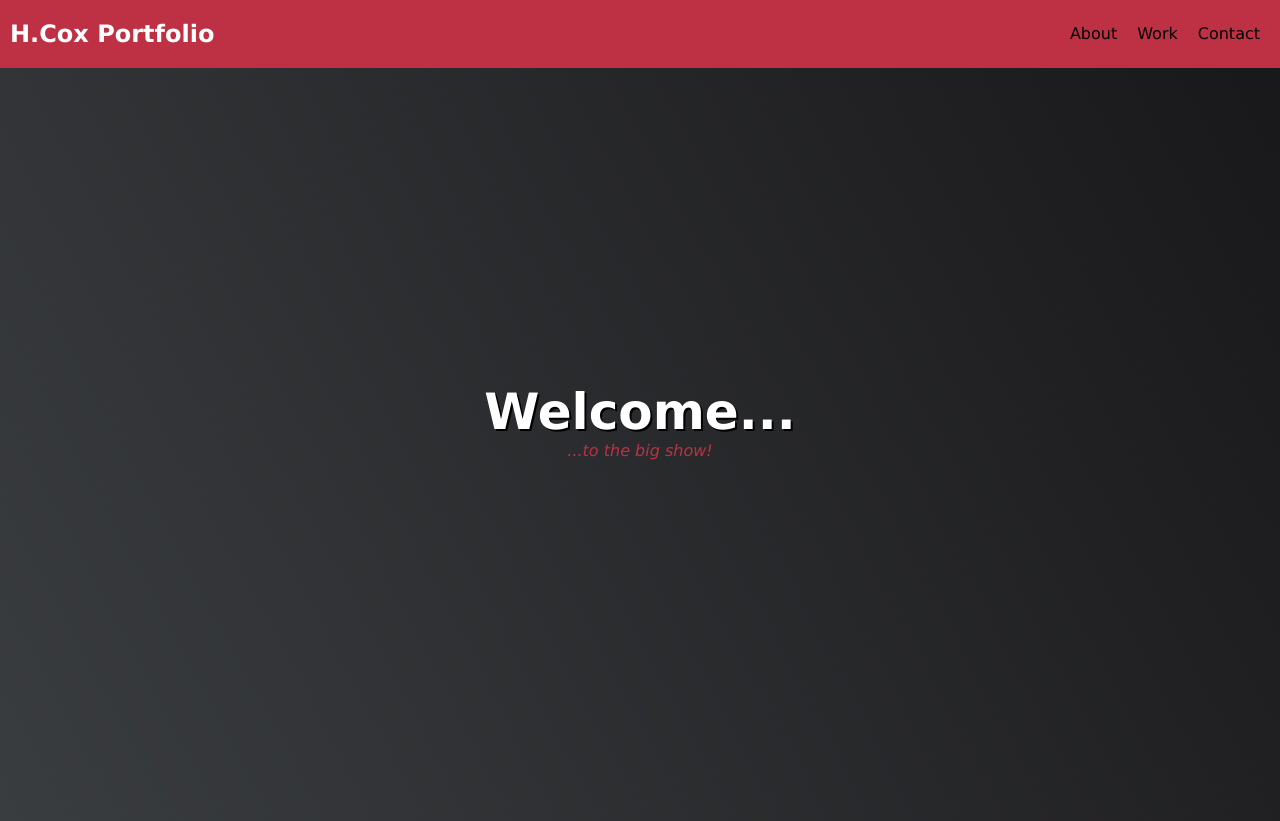
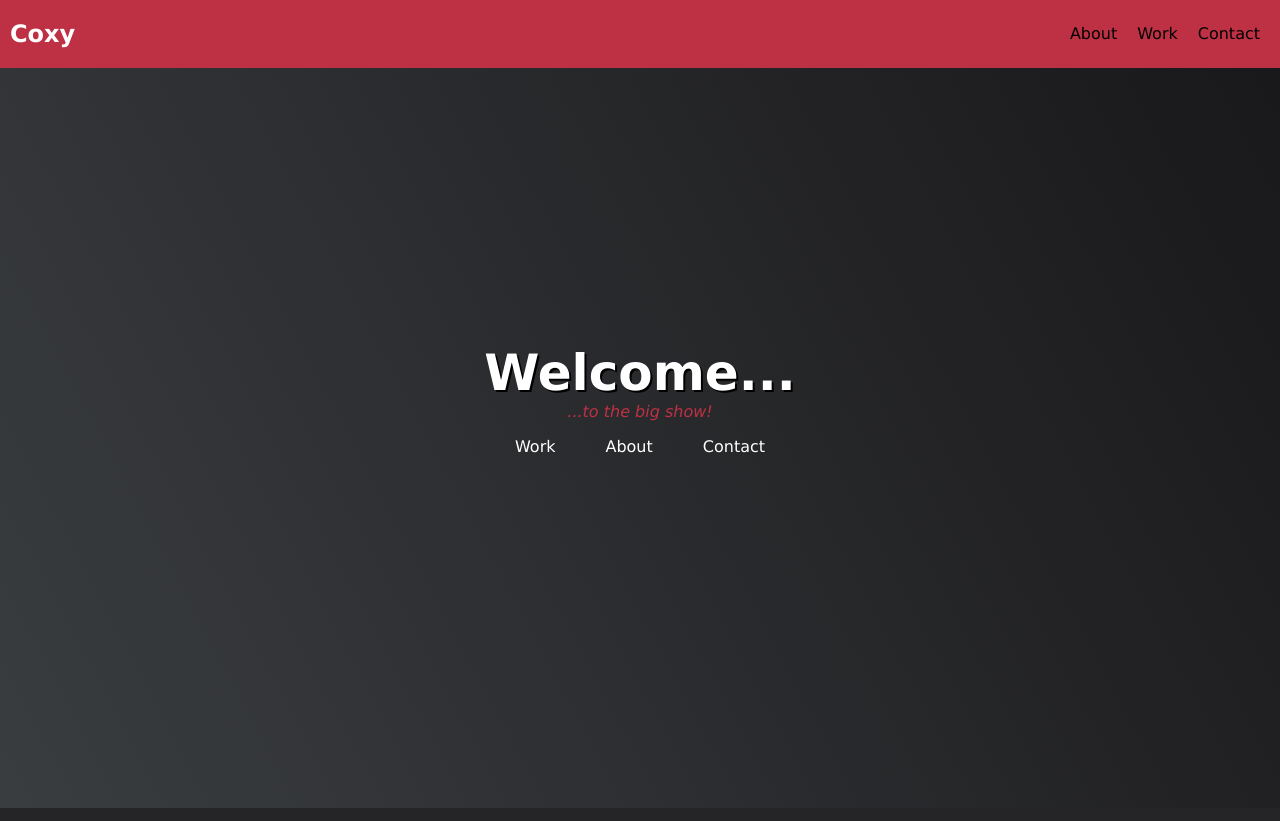
Before and after one commit to harry4041/coxy, a Flask app: page / in a window 1280 px wide. Run offline with Flask 2, Linux system fonts and the light colour scheme.

Commit message:
styling changes

```diff
--- a/static/styles/index.css
+++ b/static/styles/home.css
@@ -33,3 +33,28 @@
 .welcome-object, #projects-header{
   margin: 0px;
 }
+
+#nav-list{
+    display: flex;
+    list-style-type: none;
+    padding: 0px;
+}
+
+.nav-list-item{
+    margin: 0px 25px;
+    color: white;
+    animation: moving 1.5s;
+    position: relative;
+    top: 0;
+    transition: top ease 0.5s;
+}
+
+.nav-list-item:hover{
+    top: -5px;
+}
+
+@keyframes moving {
+    from {transform: translateY(15px); opacity: 0;}
+    to {transform: translateY(0px); opacity: 100;}
+
+}
--- a/templates/base.html
+++ b/templates/base.html
@@ -8,7 +8,7 @@
 </head>
 <body>
 <header id="header">
-    <h2 id="header-title"><a href="{{ url_for('home') }}">H.Cox Portfolio</a></h2>
+    <h2 id="header-title"><a href="{{ url_for('home') }}">Coxy</a></h2>
     <nav id="navbar">
         <a class="nav-link" href="{{ url_for('about') }}">About</a>
         <a class="nav-link" href="{{ url_for('work') }}">Work</a>
--- a/templates/home.html
+++ b/templates/home.html
@@ -1,29 +1,21 @@
 {% extends 'base.html' %}
 
 {% block head %}
-    <link rel= "stylesheet" type= "text/css" href= "{{ url_for('static',filename='styles/index.css') }}">
+    <link rel= "stylesheet" type= "text/css" href= "{{ url_for('static',filename='styles/home.css') }}">
 {% endblock %}
 
 {% block content %}
 <main id="main">
     <div id="welcome-section">
-      <h1 class="welcome-object" id="welcome-header">Welcome...</h1>
+        <h1 class="welcome-object" id="welcome-header">Welcome...</h1>
         <p class="welcome-object" id="welcome-para">...to the big show!</p>
+        <ol id="nav-list">
+            <a href="{{ url_for('work') }}"><li class="nav-list-item">Work</li></a>
+            <a href="{{ url_for('about') }}"><li class="nav-list-item">About</li></a>
+            <a href="{{ url_for('contact') }}"><li class="nav-list-item">Contact</li></a>
+        </ol>
     </div>
 </main>
 
-    <h1>Hello World!</h1>
-    <p>Welcome to my portfolio!</p>
-    <h3>Bounce</h3>
-    <h5>Technologies</h5>
-    <p>Unity, C#, Firebase relatime database</p>
-    <h3>Ball buster</h3>
-    <h5>Technologies</h5>
-    <p>Unity, C#</p>
-    <h3>Pixel picker</h3>
-    <h5>Technologies</h5>
-    <p>Python flask/flask_auth, HTML, CSS, JavaScript</p>
-    <h3>Grapple</h3>
-    <h5>Technologies</h5>
-    <p>Unity, C#</p>
+
 {% endblock %}
```
Also changed, not shown: templates/work.html (+14 -0 lines).
